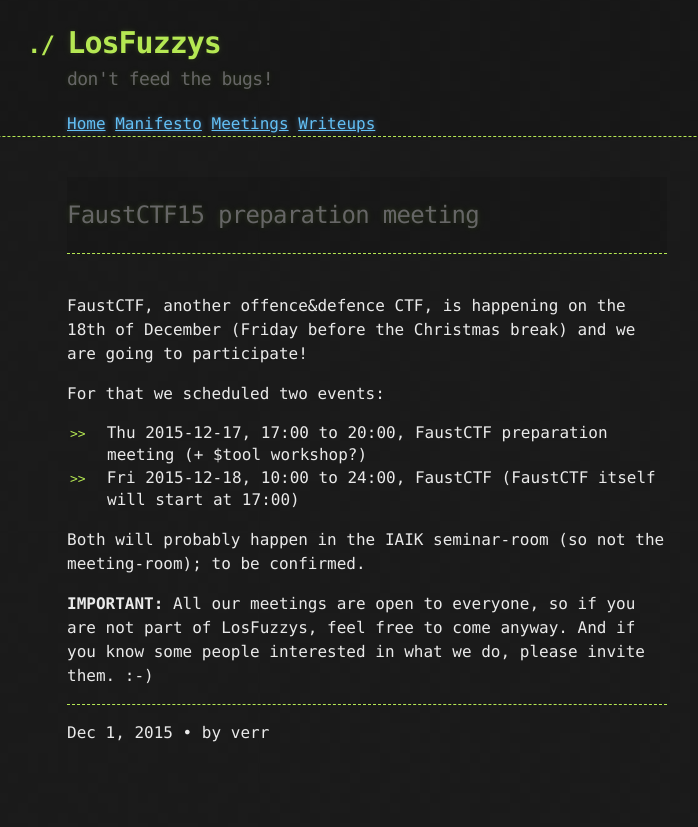
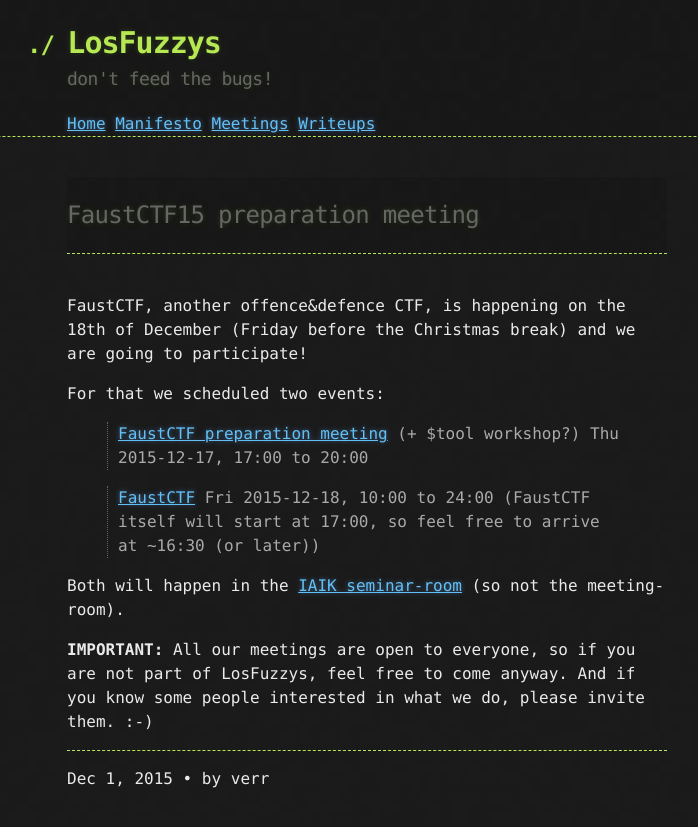
Before and after one commit to mtps3/Mtps3.github.io, a Jekyll site: the page built from _posts/2015-12-01-faustctfmeeting.md, in a window 1280 px wide. Shown: the top 827 px of the page, without its empty margins (273-971 px from the left). Built offline with Jekyll 4.4.1, drawn with Linux system fonts in a browser that asks for light colours.

Commit message:
formated faustCTF meeting post

```diff
--- a/_posts/2015-12-01-faustctfmeeting.md
+++ b/_posts/2015-12-01-faustctfmeeting.md
@@ -10,11 +10,14 @@
 
 For that we scheduled two events:
 
-- Thu 2015-12-17, 17:00 to 20:00, FaustCTF preparation meeting (+ $tool workshop?)
-- Fri 2015-12-18, 10:00 to 24:00, FaustCTF
-(FaustCTF itself will start at 17:00)
+> [FaustCTF preparation meeting](https://online.tugraz.at/tug_online/!wbTermin.wbEdit?pTerminNr=6034409) (+ $tool workshop?)
+> Thu 2015-12-17, 17:00 to 20:00
 
-Both will probably happen in the IAIK seminar-room (so not the meeting-room); to be confirmed.
+> [FaustCTF](https://online.tugraz.at/tug_online/!wbTermin.wbEdit?pTerminNr=6034411)
+> Fri 2015-12-18, 10:00 to 24:00
+> (FaustCTF itself will start at 17:00, so feel free to arrive at ~16:30 (or later))
+
+Both will happen in the [IAIK seminar-room](https://online.tugraz.at/tug_online/ris.ris?pOrgNr=983&pQuellGeogrBTypNr=5&pZielGeogrBTypNr=5&pZielGeogrBerNr=3020009&pRaumNr=4844&pActionFlag=A&pShowEinzelraum=J) (so not the meeting-room).
 
 **IMPORTANT:**
 All our meetings are open to everyone, so if you are not part of LosFuzzys, feel free to come anyway. And if you know some people interested in what we do, please invite them. :-)
```
